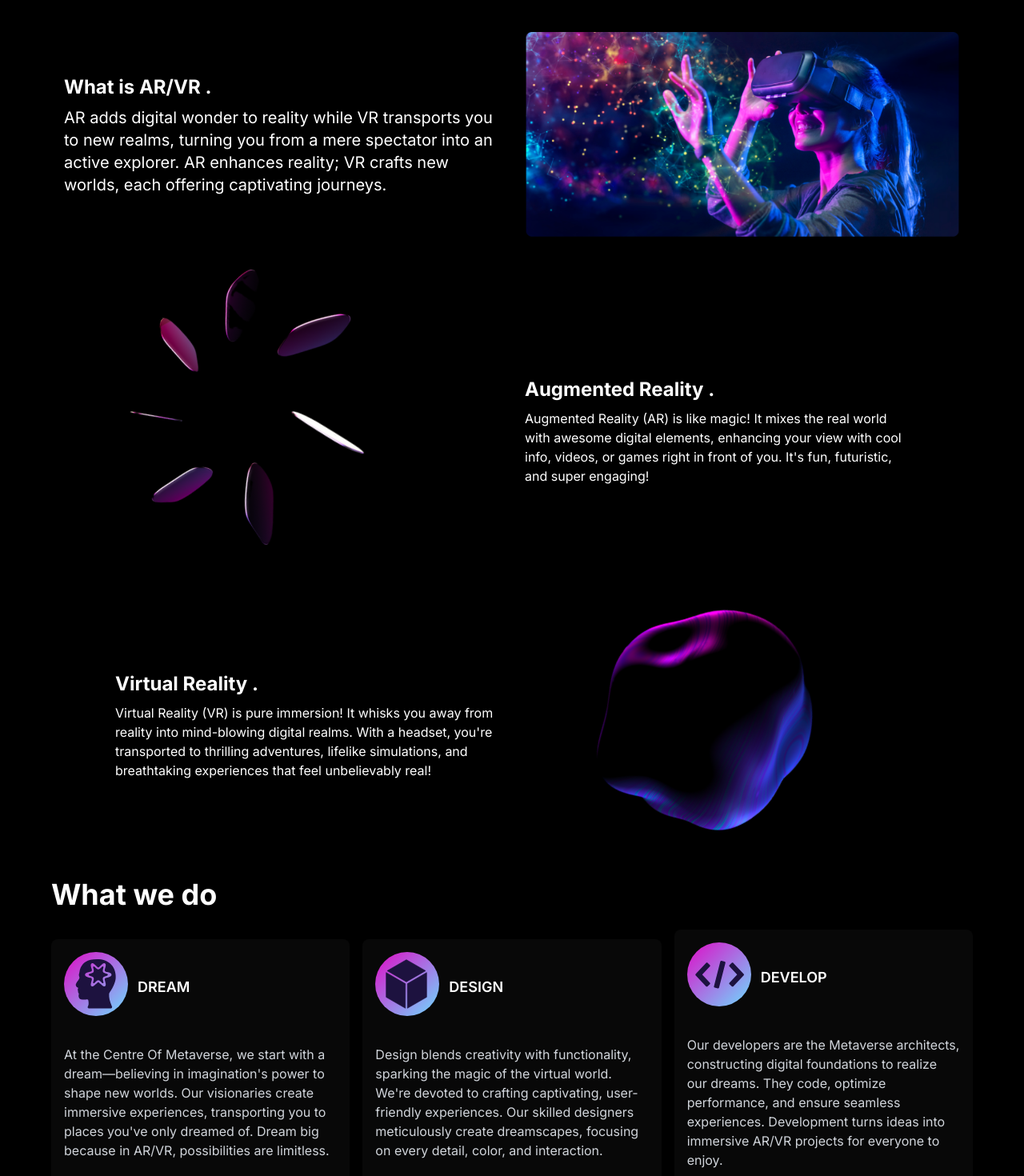
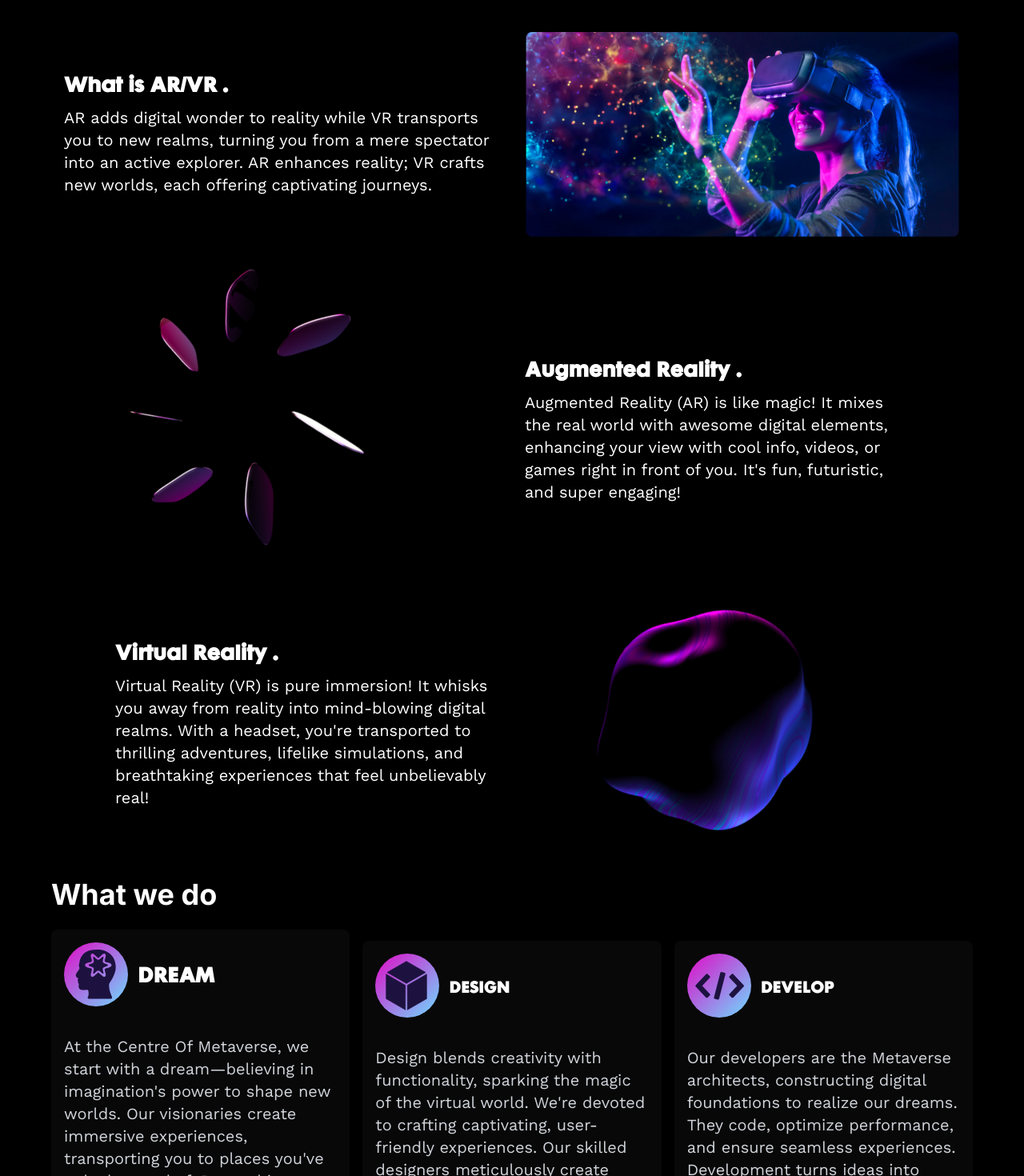
Before and after one commit to soumya-maheshwari/Centre-Of-Metaverse, a Next.js app: page /home in a window 1280 px wide. Shown: the part 720-2190 px from the top of the page at 80% size. Built offline with nearby package versions, Linux system fonts and the light colour scheme.

Commit message:
Change font

```diff
--- a/src/components/AR.tsx
+++ b/src/components/AR.tsx
@@ -14,8 +14,10 @@ const AR = () => {
         />
       </div>
       <div className="md:w-1/2 p-4">
-        <h2 className="text-2xl font-bold text-white">Augmented Reality .</h2>
-        <p className="mt-2 text-white max-w-xl">
+        <h2 className="text-2xl font-bold text-white font-futura">
+          Augmented Reality .
+        </h2>
+        <p className="mt-2 text-white max-w-xl font-work-sans text-xl">
           Augmented Reality (AR) is like magic! It mixes the real world with
           awesome digital elements, enhancing your view with cool info, videos,
           or games right in front of you. It's fun, futuristic, and super
--- a/src/components/Intro.tsx
+++ b/src/components/Intro.tsx
@@ -5,8 +5,10 @@ const Intro = () => {
   return (
     <div className="flex mx-auto w-[90%] flex-col md:flex-row items-center justify-center md:justify-between mt-16">
       <div className="md:w-1/2 p-4">
-        <h2 className="text-2xl font-bold text-white">What is AR/VR .</h2>
-        <p className="mt-2 text-xl text-white">
+        <h2 className="text-2xl font-bold text-white font-futura">
+          What is AR/VR .
+        </h2>
+        <p className="mt-2 text-xl text-white font-work-sans">
           AR adds digital wonder to reality while VR transports you to new
           realms, turning you from a mere spectator into an active explorer. AR
           enhances reality; VR crafts new worlds, each offering captivating
--- a/src/components/TechStack.tsx
+++ b/src/components/TechStack.tsx
@@ -15,13 +15,21 @@ const TechStack = () => {
   ];
 
   const duplicatedImages = [...images, ...images];
+  const secondImage = images[0];
+  const imagesStartingFromSecond = images.slice(1);
+
+  const newImagesArray = [...imagesStartingFromSecond, secondImage];
+
+  const duplicatedImages2 = [...newImagesArray, ...newImagesArray];
 
   return (
     <div className="flex mx-auto w-[90%] flex-col mt-12">
-      <h1 className="text-4xl font-bold text-white mb-6">Techstack</h1>
+      <h1 className="text-4xl font-bold text-white mb-6 font-futura">
+        Techstack
+      </h1>
       <div className="flex flex-col md:flex-row items-center justify-center md:justify-between overflow-hidden relative gap-x-10">
         <div className="md:w-1/2 p-4">
-          <p className="mt-2 text-white text-md">
+          <p className="mt-2 text-white text-md font-work-sans text-base">
             We utilize a diverse range of cutting-edge technologies to push the
             boundaries of creativity and innovation. Our tech stack includes
             powerful tools such as Blender for immersive 3D modeling, C++ for
@@ -48,8 +56,8 @@ const TechStack = () => {
               {duplicatedImages.map((slide, index) => (
                 <div
                   key={index}
-                  className="flex-shrink-0 mr-10"
-                  style={{ width: `${100 / images.length}%` }}
+                  className="flex-shrink-0 mr-16"
+                  // style={{ width: `${100 / images.length}%` }}
                 >
                   <div className="flex flex-col items-center justify-center h-full text-6xl text-white">
                     <img src={slide.src} alt={slide.alt} />
@@ -73,8 +81,8 @@ const TechStack = () => {
               {duplicatedImages.map((slide, index) => (
                 <div
                   key={index}
-                  className="flex-shrink-0 mr-10"
-                  style={{ width: `${100 / images.length}%` }}
+                  className="flex-shrink-0 mr-16"
+                  // style={{ width: `${100 / images.length}%` }}
                 >
                   <div className="flex flex-col items-center justify-center h-full text-6xl text-white">
                     <img src={slide.src} alt={slide.alt} />
@@ -95,11 +103,11 @@ const TechStack = () => {
                 },
               }}
             >
-              {duplicatedImages.map((slide, index) => (
+              {duplicatedImages2.map((slide, index) => (
                 <div
                   key={index}
-                  className="flex-shrink-0 mr-10"
-                  style={{ width: `${100 / images.length}%` }}
+                  className="flex-shrink-0 mr-16"
+                  // style={{ width: `${100 / images.length}%` }}
                 >
                   <div className="flex flex-col items-center justify-center h-full text-6xl text-white">
                     <img src={slide.src} alt={slide.alt} />
--- a/src/components/VR.tsx
+++ b/src/components/VR.tsx
@@ -5,8 +5,10 @@ const VR = () => {
   return (
     <div className="flex mx-auto w-[80%] flex-col md:flex-row items-center justify-center md:justify-between mt-6">
       <div className="md:w-1/2 p-4">
-        <h2 className="text-2xl font-bold text-white">Virtual Reality .</h2>
-        <p className="mt-2 text-white max-w-xl">
+        <h2 className="text-2xl font-bold text-white font-futura">
+          Virtual Reality .
+        </h2>
+        <p className="mt-2 text-white max-w-xl font-work-sans text-xl">
           Virtual Reality (VR) is pure immersion! It whisks you away from
           reality into mind-blowing digital realms. With a headset, you're
           transported to thrilling adventures, lifelike simulations, and
--- a/src/components/Work.tsx
+++ b/src/components/Work.tsx
@@ -16,12 +16,12 @@ const Work = () => {
                 alt="Image 1"
                 className="w-20 h-20 rounded-full mb-4"
               />
-              <h3 className="text-lg font-semibold mb-2 text-white uppercase">
+              <h3 className="text-2xl font-semibold mb-2 text-white uppercase font-futura leading-5">
                 dream
               </h3>
             </div>
 
-            <p className="text-gray-300 text-md mt-5">
+            <p className="text-gray-300 mt-5 font-work-sans text-xl">
               At the Centre Of Metaverse, we start with a dream—believing in
               imagination's power to shape new worlds. Our visionaries create
               immersive experiences, transporting you to places you've only
@@ -42,11 +42,11 @@ const Work = () => {
                 alt="Image 1"
                 className="w-20 h-20 rounded-full mb-4"
               />
-              <h3 className="text-lg font-semibold mb-2 text-white uppercase">
+              <h3 className="text-lg font-semibold mb-2 text-white uppercase font-futura">
                 design
               </h3>
             </div>
-            <p className="text-gray-300 text-md mt-5">
+            <p className="text-gray-300 mt-5 font-work-sans text-xl">
               Design blends creativity with functionality, sparking the magic of
               the virtual world. We're devoted to crafting captivating,
               user-friendly experiences. Our skilled designers meticulously
@@ -67,11 +67,11 @@ const Work = () => {
                 alt="Image 1"
                 className="w-20 h-20 rounded-full mb-4"
               />
-              <h3 className="text-lg font-semibold mb-2 text-white uppercase">
+              <h3 className="text-lg font-semibold mb-2 text-white uppercase font-futura">
                 develop
               </h3>
             </div>
-            <p className="text-gray-300 text-md mt-5">
+            <p className="text-gray-300 mt-5 font-work-sans text-xl">
               Our developers are the Metaverse architects, constructing digital
               foundations to realize our dreams. They code, optimize
               performance, and ensure seamless experiences. Development turns
```
